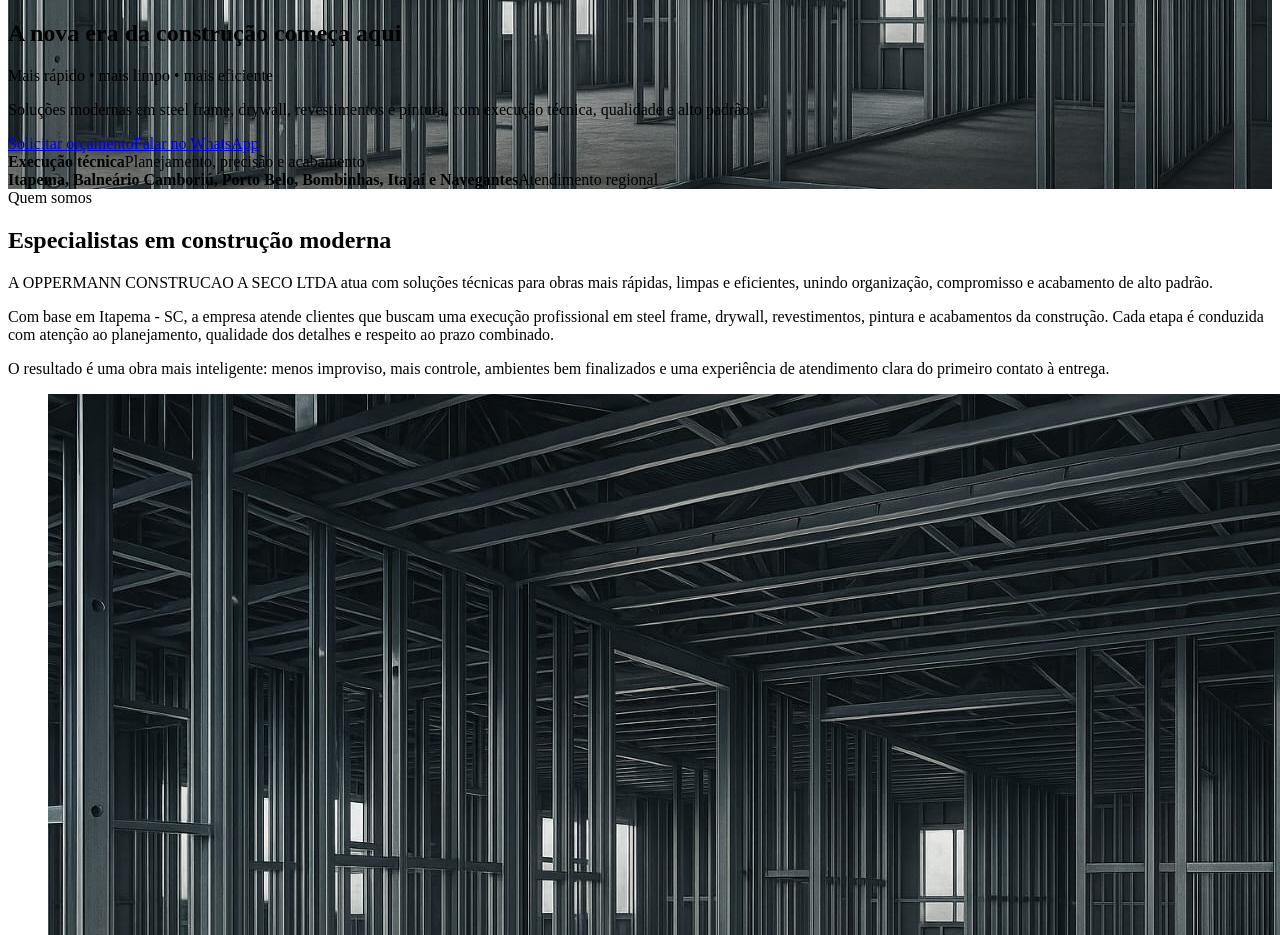
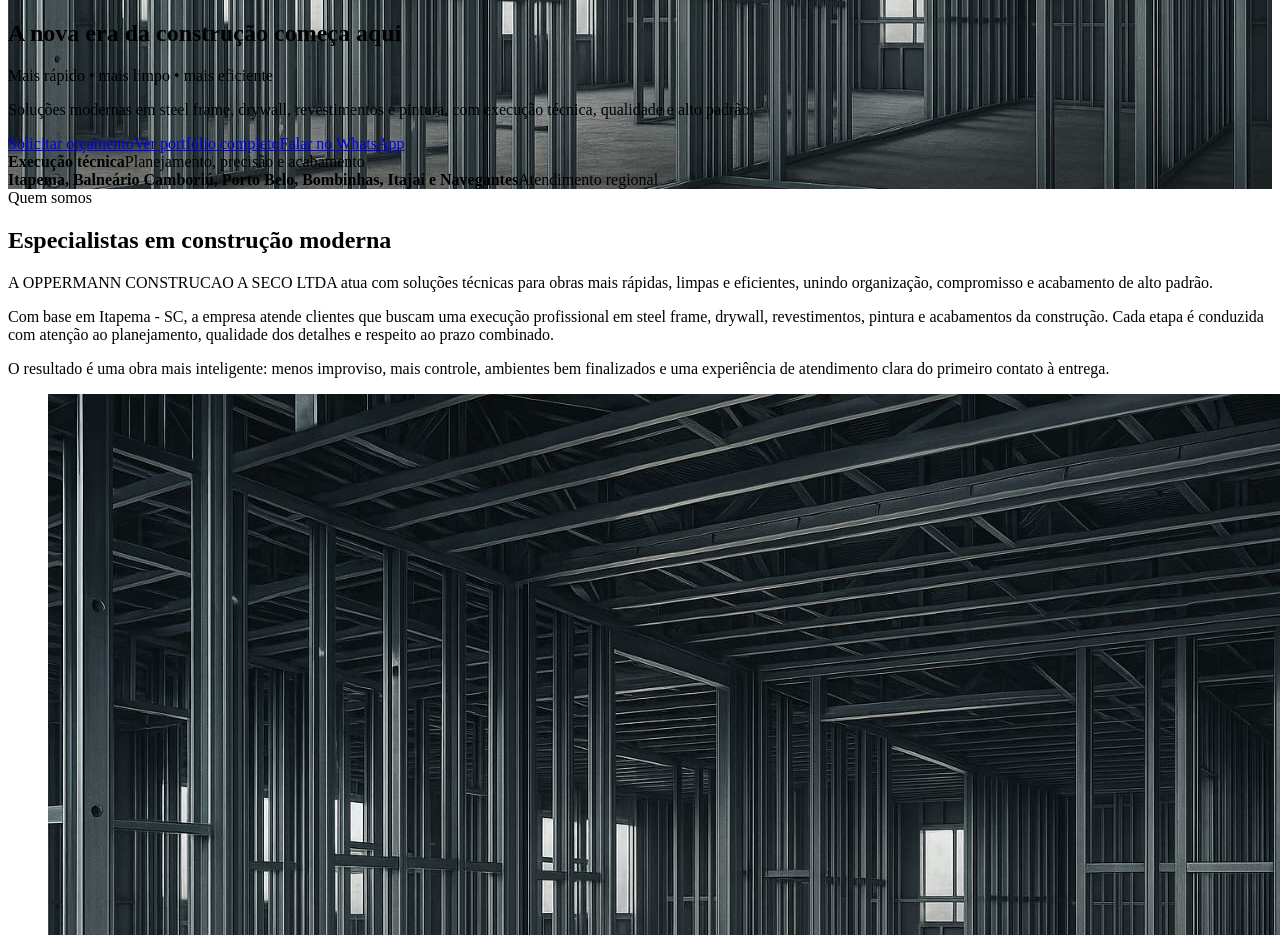
Before and after one commit to oppermannconstrucoesaseco-lgtm/oppermann-site, a React (Vite) app: page / in a window 1280 px wide. Shown: the part 980-1915 px from the top of the page. Built offline with nearby package versions, Linux system fonts and the light colour scheme; the HTML template or start-up script is replaced by a standard one.

Commit message:
Adiciona botao de portfolio na home

```diff
--- a/src/components/Hero.jsx
+++ b/src/components/Hero.jsx
@@ -20,6 +20,9 @@ export function Hero() {
           <a className="btn btn-primary" href="#contato">
             Solicitar orçamento
           </a>
+          <a className="btn btn-secondary" href="/portfolio#portfolio-completo">
+            Ver portfólio completo
+          </a>
           <a className="btn btn-secondary" href={getWhatsAppUrl()} target="_blank" rel="noreferrer">
             Falar no WhatsApp
           </a>
```
